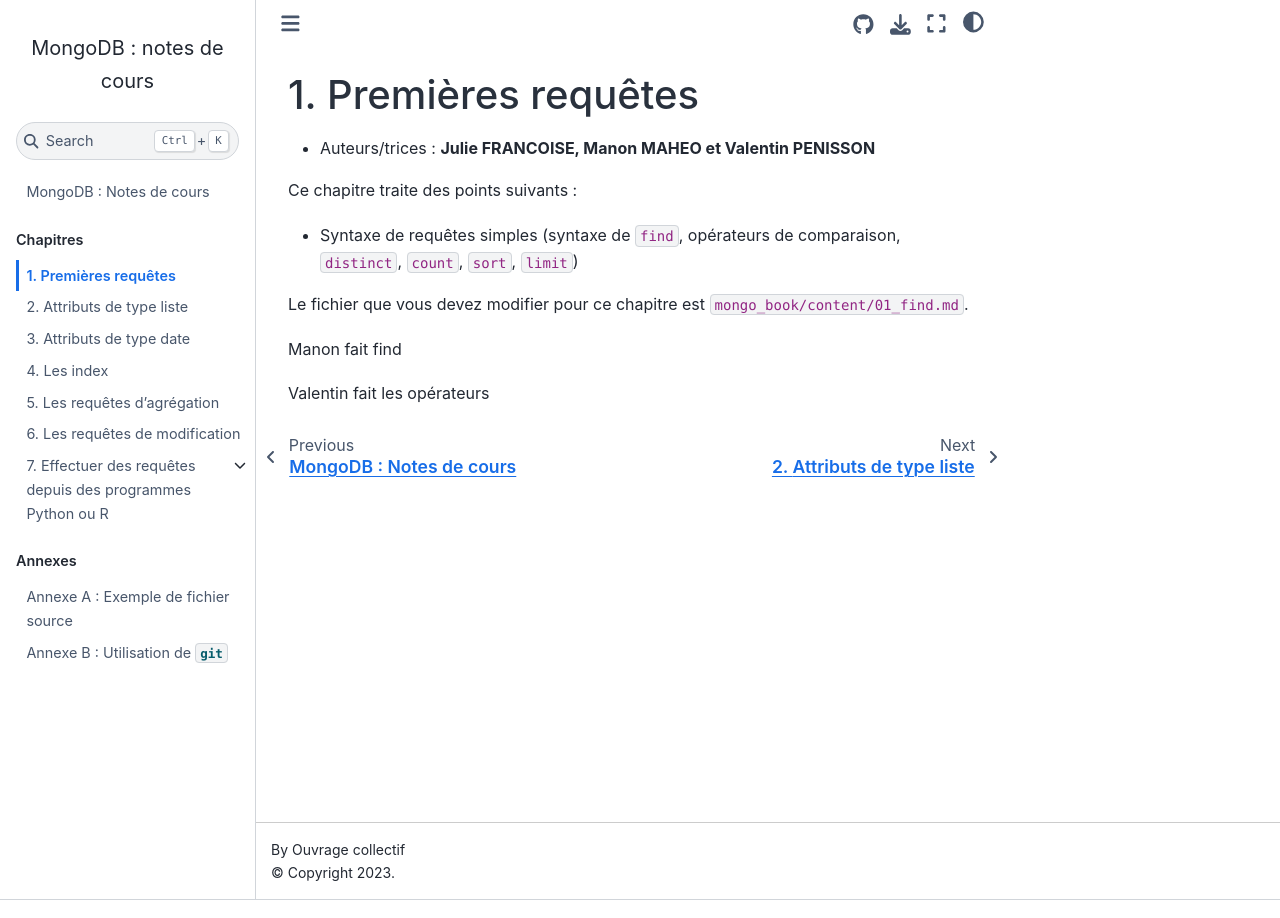
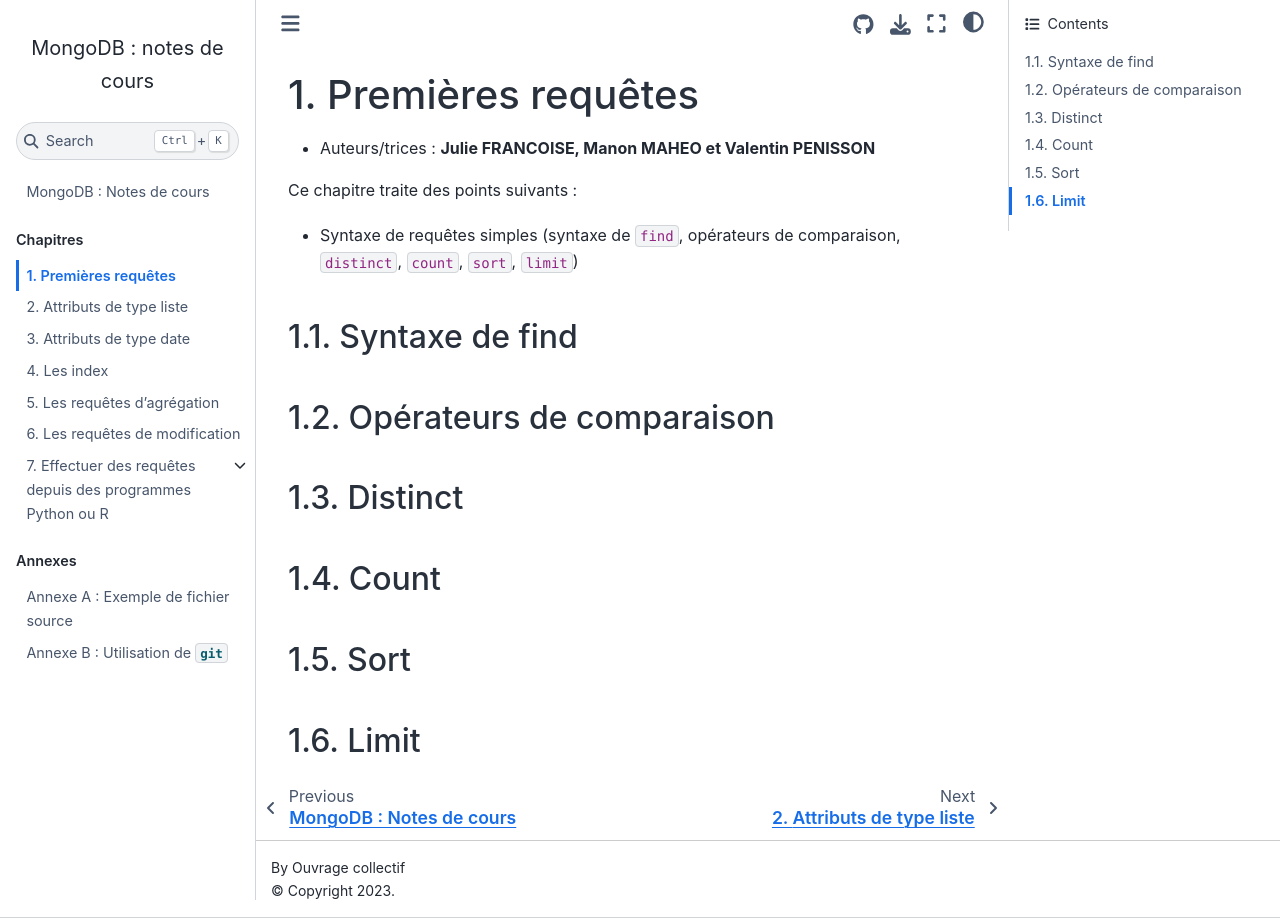
Before and after one commit to rtavenar/mongo_book, a Jupyter Book: the page built from content/01_find.md, in a window 1280 px wide. Built offline with Jupyter Book 1.0.4 settings and Sphinx 7.4.7 and the Sphinx Book theme 1.1.4, drawn with Linux system fonts in a browser that asks for light colours.

Commit message:
Update 01_find.md

```diff
--- a/content/01_find.md
+++ b/content/01_find.md
@@ -20,8 +20,14 @@
 Ce chapitre traite des points suivants :
 * Syntaxe de requêtes simples (syntaxe de `find`, opérateurs de comparaison, `distinct`, `count`, `sort`, `limit`)
 
-Le fichier que vous devez modifier pour ce chapitre est `mongo_book/content/01_find.md`.
+## Syntaxe de find
 
-Manon fait find
+## Opérateurs de comparaison
 
-Valentin fait les opérateurs
+## Distinct
+
+## Count
+
+## Sort
+
+## Limit
```
